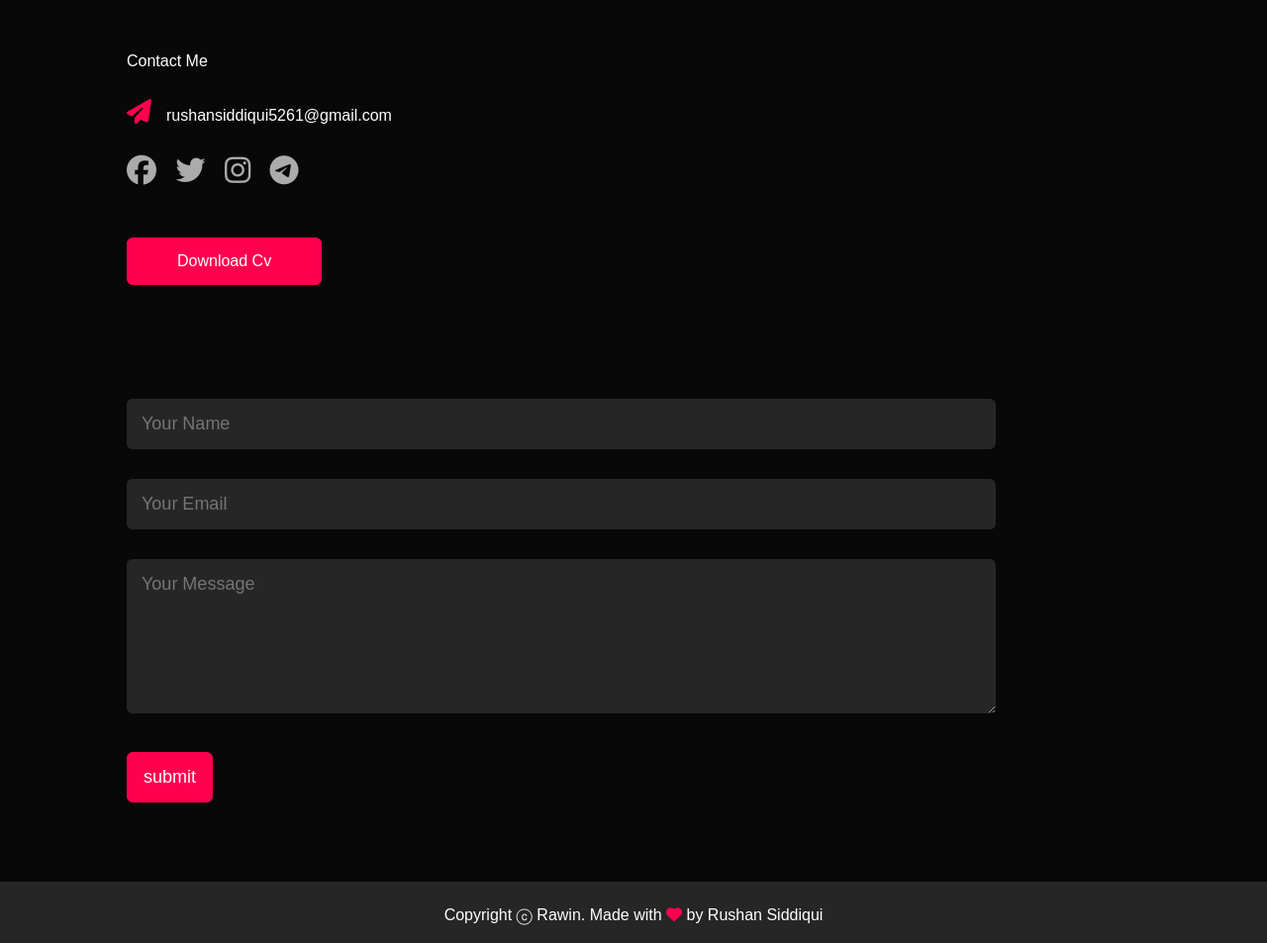
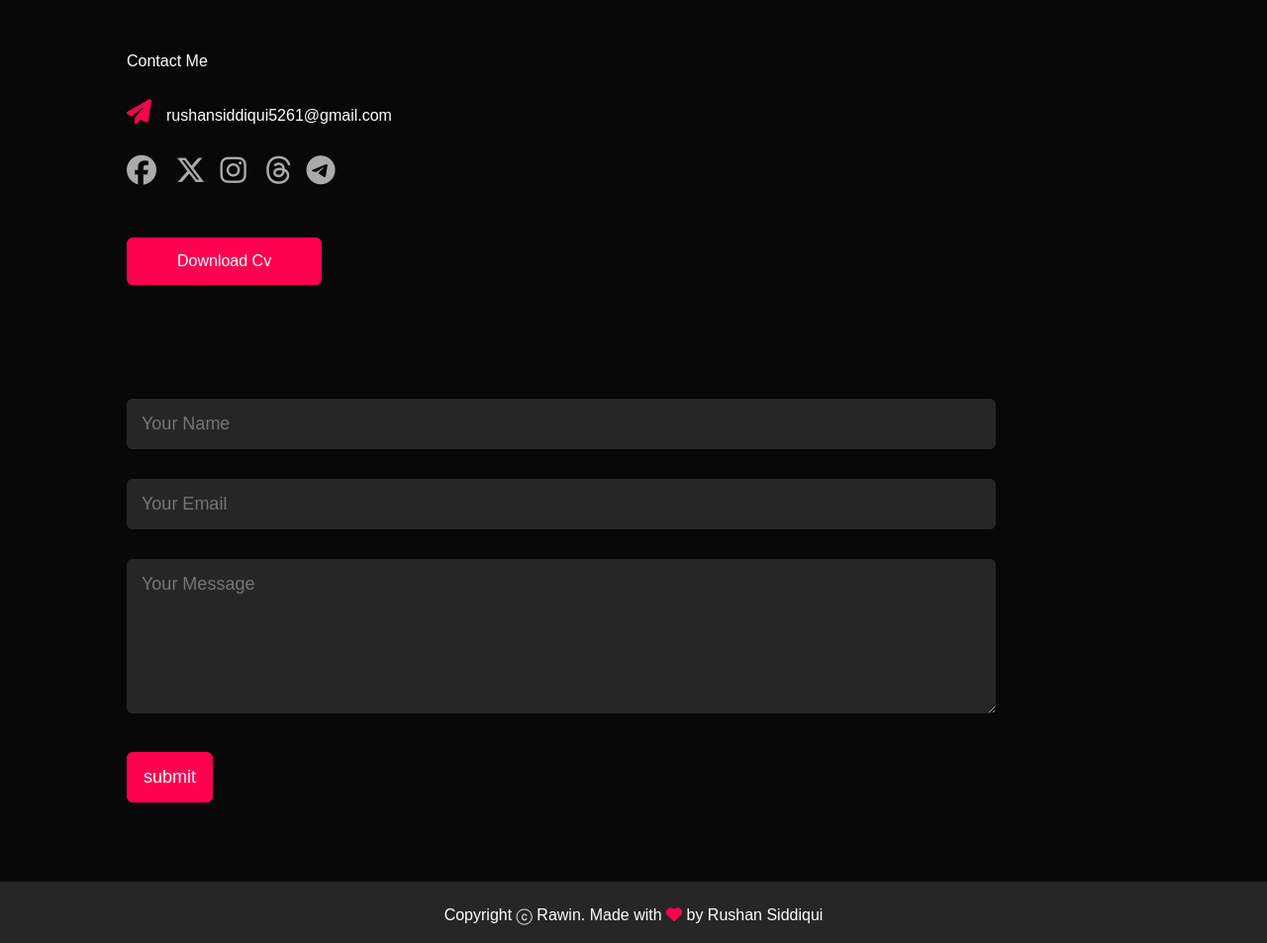
Before and after one commit to Rush627/Rushansidd.me, a plain HTML site: page index.html in a window 1280 px wide. Shown: the part 2825-3778 px from the top of the page at 99% size. Drawn offline with Linux system fonts and the light colour scheme.

Commit message:
Update index.html

```diff
--- a/index.html
+++ b/index.html
@@ -137,8 +137,9 @@
                 <p><i class="fa-solid fa-paper-plane"></i>rushansiddiqui5261@gmail.com</p>
                 <div class="social-icons">
                     <a href="https://www.facebook.com/profile.php?id=100080583567561"><i class="fa-brands fa-facebook"></i></a>
-                    <a href="https://twitter.com/sidd_rushan__?t=Z4GpKEwjfDrf_p2GLZowcA&s=09"><i class="fa-brands fa-twitter"></i></a>
+                    <a href="https://twitter.com/sidd_rushan__?t=Z4GpKEwjfDrf_p2GLZowcA&s=09"><i class="fa-brands fa-x-twitter"></i>
                     <a href="https://instagram.com/sidd_rushan?igshid=NTdlMDg3MTY="><i class="fa-brands fa-instagram"></i></a>
+                    <a href="https://www.threads.net/@sidd_rushan"><i class="fa-brands fa-threads"></i>
                     <a href="https://t.me/+v4fS97--LLVkOWNl"><i class="fa-brands fa-telegram"></i></a>
                 </div>
                 <a href="images/my-cv.pdf" download class="btn btn2">Download Cv</a>
```
